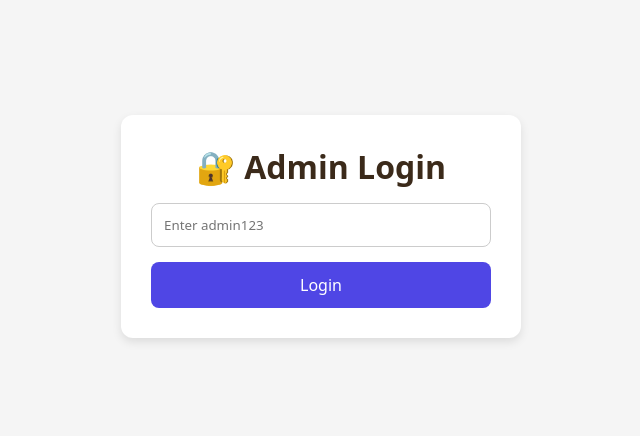
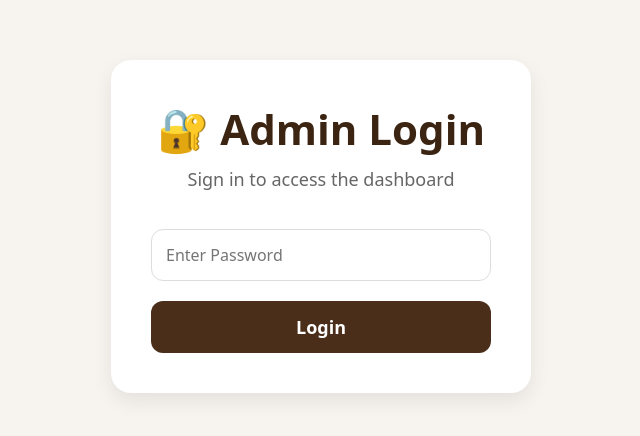
Before and after one commit to nidal-cmp/DRC, a React (Vite) app in the folder frontend/: page /admin-login in a window 1280 px wide. Shown: the part 174-610 px from the top of the page, without its empty margins (319-959 px from the left). Built offline with nearby package versions, Linux system fonts and the light colour scheme.

Commit message:
admin-login page edited

```diff
--- a/frontend/src/pages/AdminLogin.jsx
+++ b/frontend/src/pages/AdminLogin.jsx
@@ -18,36 +18,55 @@ export default function AdminLogin() {
   <div
     style={{
       minHeight: "100vh",
+      backgroundColor: "#f7f3ee",
       display: "flex",
       justifyContent: "center",
       alignItems: "center",
-      backgroundColor: "#f5f5f5",
+      padding: "20px",
     }}
   >
     <div
       style={{
-        width: "400px",
-        padding: "30px",
+        width: "420px",
         background: "#fff",
-        borderRadius: "12px",
-        boxShadow: "0 4px 10px rgba(0,0,0,0.1)",
+        padding: "40px",
+        borderRadius: "20px",
+        boxShadow: "0 8px 20px rgba(0,0,0,0.08)",
         textAlign: "center",
       }}
     >
-      <h1>🔐 Admin Login</h1>
+      <h1
+        style={{
+          color: "#3b2412",
+          fontSize: "42px",
+          marginBottom: "10px",
+        }}
+      >
+        🔐 Admin Login
+      </h1>
+
+      <p
+        style={{
+          color: "#666",
+          marginBottom: "30px",
+          fontSize: "18px",
+        }}
+      >
+        Sign in to access the dashboard
+      </p>
 
       <input
         type="password"
-        placeholder="Enter admin123"
+        placeholder="Enter Password"
         value={password}
         onChange={(e) => setPassword(e.target.value)}
         style={{
           width: "100%",
-          padding: "12px",
-          marginTop: "15px",
-          marginBottom: "15px",
-          borderRadius: "8px",
-          border: "1px solid #ccc",
+          padding: "14px",
+          borderRadius: "12px",
+          border: "1px solid #ddd",
+          marginBottom: "20px",
+          fontSize: "16px",
           boxSizing: "border-box",
         }}
       />
@@ -56,13 +75,14 @@ export default function AdminLogin() {
         onClick={handleLogin}
         style={{
           width: "100%",
-          padding: "12px",
-          backgroundColor: "#4f46e5",
-          color: "white",
+          padding: "14px",
+          backgroundColor: "#4b2e19",
+          color: "#fff",
           border: "none",
-          borderRadius: "8px",
+          borderRadius: "12px",
+          fontSize: "18px",
+          fontWeight: "600",
           cursor: "pointer",
-          fontSize: "16px",
         }}
       >
         Login
```
